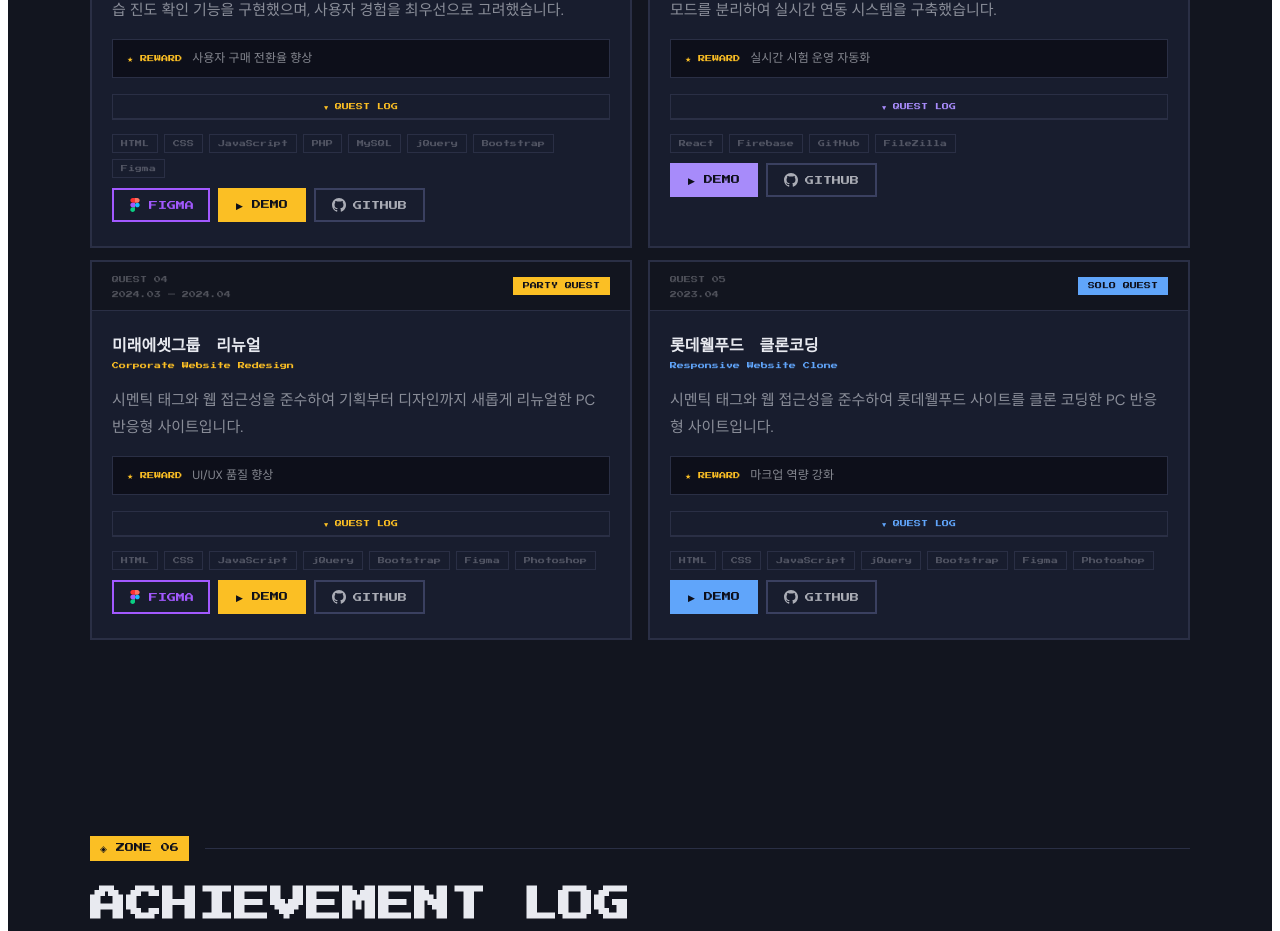
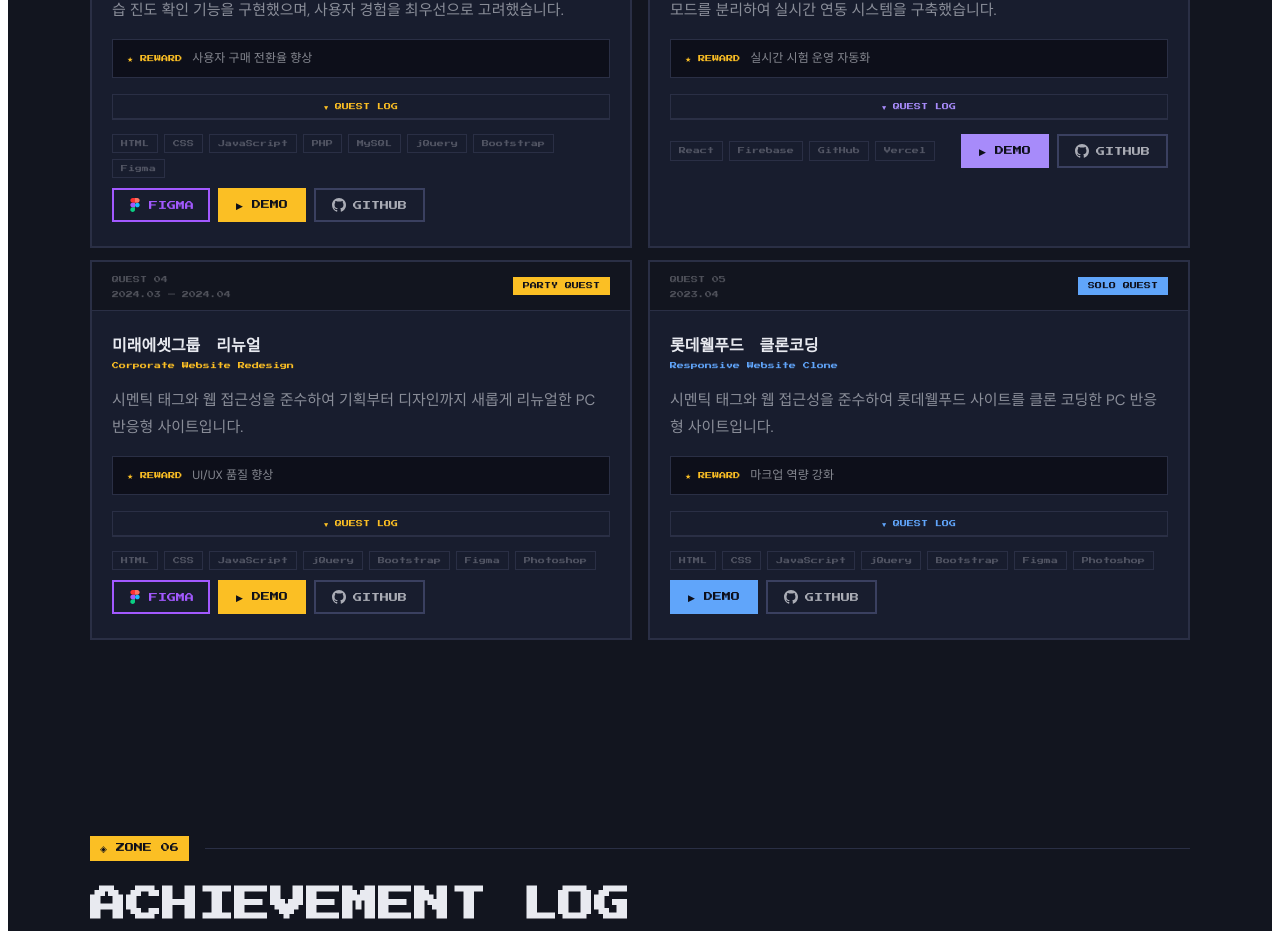
Before and after one commit to aengkrrrrr/portfolio, a React app: page / in a window 1280 px wide. Shown: the part 4613-5544 px from the top of the page. Built offline with nearby package versions, Linux system fonts and the light colour scheme; the HTML template or start-up script is replaced by a standard one.

Commit message:
Update App.jsx

```diff
--- a/src/App.jsx
+++ b/src/App.jsx
@@ -572,7 +572,7 @@ const PROJECTS = [
     type: "VIBE QUEST", typeColor: C.purple,
     desc: "실제 학생들의 일일 테스트를 위해 제작된 시험 플랫폼입니다. 교사용과 학생용 모드를 분리하여 실시간 연동 시스템을 구축했습니다.",
     role: ["교사용 / 학생용 UI 분리 설계", "Firebase 실시간 DB 연동", "시험 생성 및 채점 로직 구현", "React 기반 SPA 구조 설계"],
-    stacks: ["React", "Firebase", "GitHub", "FileZilla"],
+    stacks: ["React", "Firebase", "GitHub", "Vercel"],
     reward: "실시간 시험 운영 자동화",
     github: "https://github.com/aengkrrrrr/history-quiz-app",
     demo: "https://jinmin.dothome.co.kr/",
```
